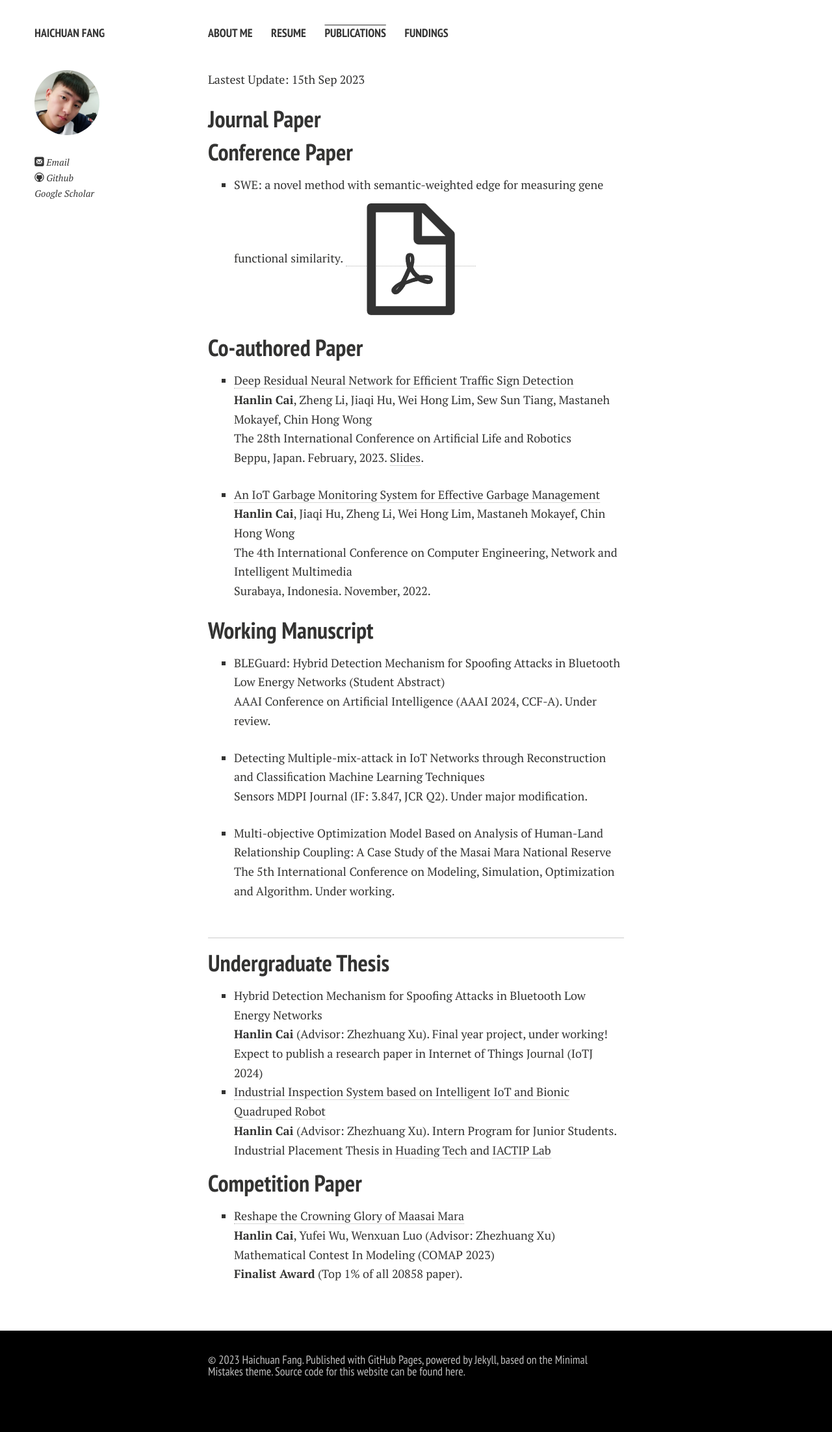
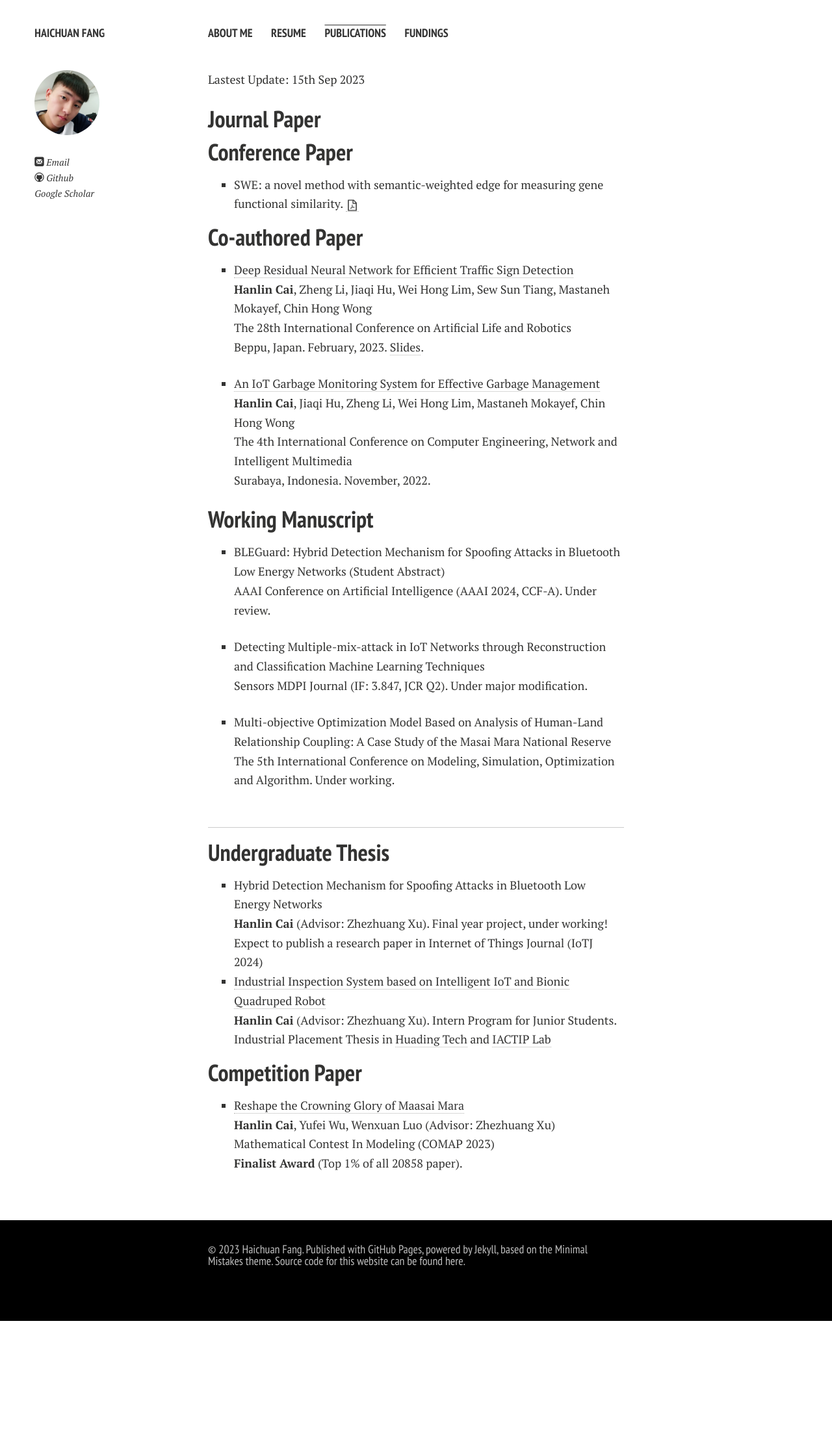
Before and after one commit to wywsunflower/wywsunflower.github.io, a Jekyll site: the page built from publications.md, in a window 1280 px wide. Shown: the whole page at 65% size. Built offline with Jekyll 4.4.1, drawn with Linux system fonts in a browser that asks for light colours; nearby versions of some CDN libraries; comment, search, counter and statistics services are not loaded; a style sheet for code colours, icons or effects is not loaded; after the commit the page ends 2033 px from its top, so only the background shows below that.

Commit message:
Update publications.md

```diff
--- a/publications.md
+++ b/publications.md
@@ -10,7 +10,7 @@ Lastest Update: 15th Sep 2023&nbsp;
 ## Journal Paper
 
 ## Conference Paper
-- SWE: a novel method with semantic-weighted edge for measuring gene functional similarity. <a href="//files/1.2020.11SWE.pdf"><img src="/images/pdf.png"></a>
+- SWE: a novel method with semantic-weighted edge for measuring gene functional similarity. <a href="https://hcfun.github.io//file/1.2020.11SWE.pdf"><img src="/images/pdf.png" width="20" height="20"></a>
 
 
 ## Co-authored Paper
```
